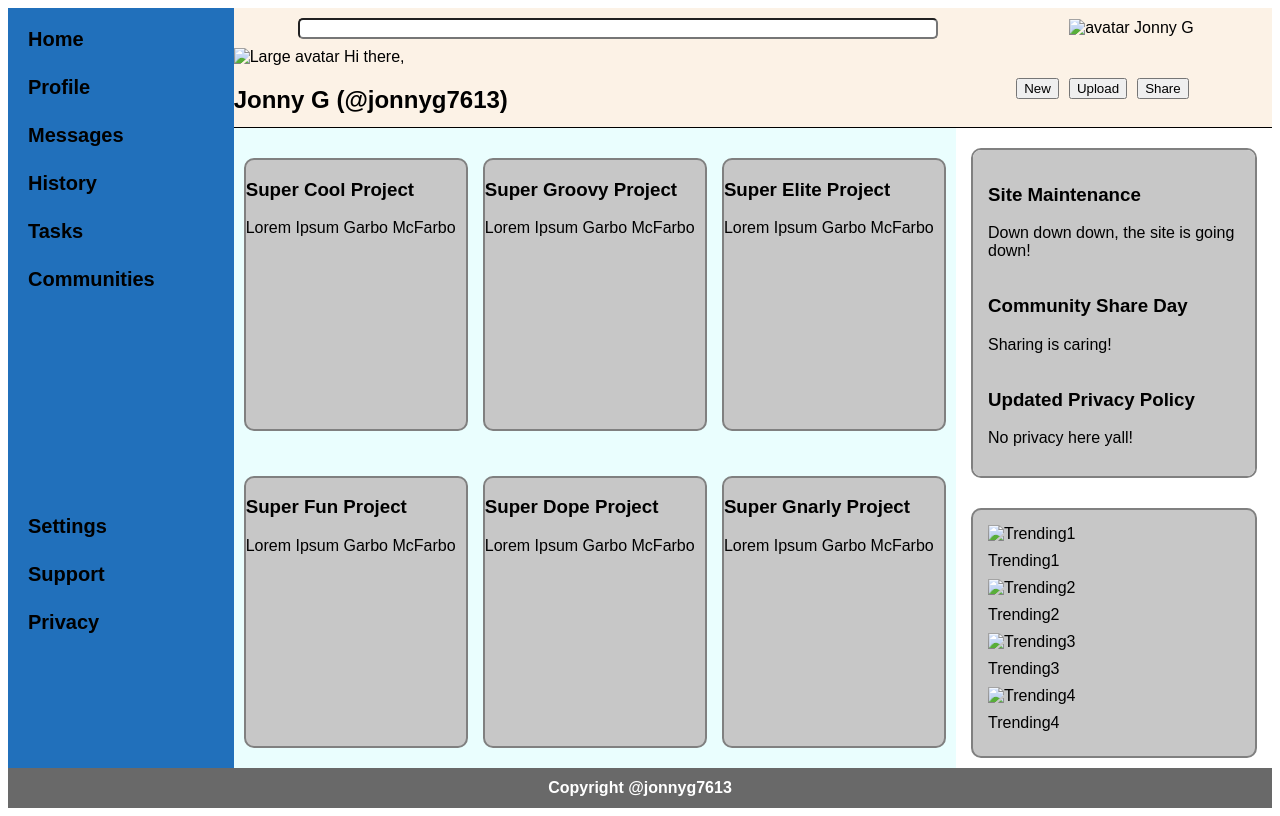
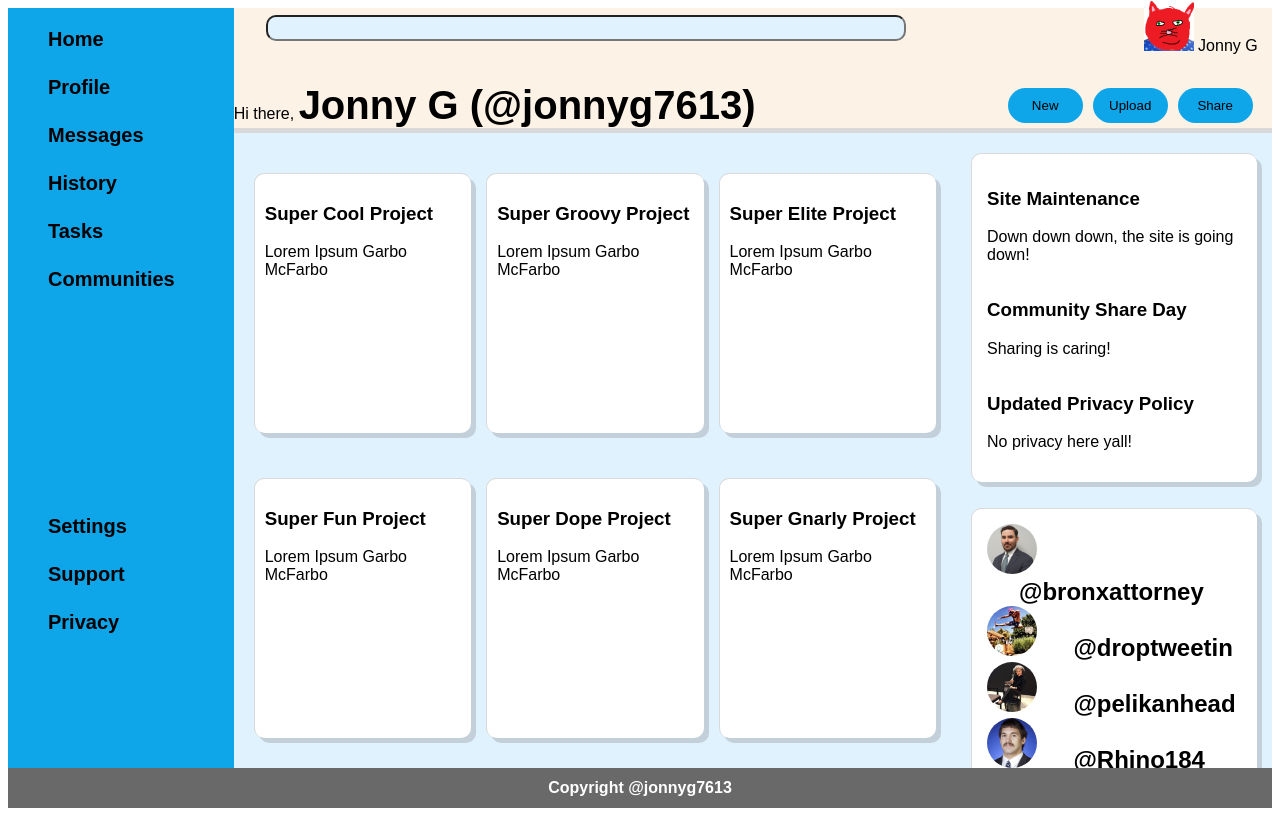
Before and after one commit to JonnyG7613/Dashboard, a plain HTML site: page index.html in a window 1280 px wide. Drawn offline with Linux system fonts and the light colour scheme.

Commit message:
V 0.3 Updated background colors to be more appealing to the eye.  Added images to all avatars. Adjusted size of buttons, search bar, avatars, and text.  Adjusted borders and added shadows of all grid elements inside the main body. For the next update, will add icons to the search bar, as well as links and semi-functionality.

```diff
--- a/index.html
+++ b/index.html
@@ -31,13 +31,12 @@
             <input type="search" name="searchBar" id="searchBar">
         </div>
         <div id="upperBarRight">
-            <img src="#" alt="avatar" class="avatar">
+            <img src="./cathead.png" alt="avatar" class="avatar">
             <span class="name">Jonny G</span>
         </div>
         <div id="lowerBarLeft">
-            <img src="#" alt="Large avatar" class="avatarLarge">
             <span>Hi there,</span>
-            <h2>Jonny G (@jonnyg7613)</h2>
+            <span class="name">Jonny G (@jonnyg7613)</span>
         </div>
         <div id="lowerBarRight">
             <button>New</button><button>Upload</button><button>Share</button>
@@ -73,6 +72,7 @@
     </div>
 
     <div id="announcements">
+        <div>
             <div class="announcements">
                 <h3>Site Maintenance</h3>
                 <p>Down down down, the site is going down!</p>
@@ -86,16 +86,22 @@
                 <p>No privacy here yall!</p>
             </div>
         </div>
+    </div>
 
     <div id="trending">
-        <img src="#" alt="Trending1" class="trendingAvatar"></img>
-        <span>Trending1</span>
-        <img src="#" alt="Trending2" class="trendingAvatar"></img>
-        <span>Trending2</span>
-        <img src="#" alt="Trending3" class="trendingAvatar"></img>
-        <span>Trending3</span>
-        <img src="#" alt="Trending4" class="trendingAvatar"></img>
-        <span>Trending4</span>
+        <div>
+            <img src="./bronx.jpg" alt="Trending1" class="trendingAvatar"></img>
+            <span>@bronxattorney</span>
+            <div></div>
+            <img src="./jeffrey.jpg" alt="Trending2" class="trendingAvatar"></img>
+            <span>@droptweetin</span>
+            <div></div>
+            <img src="./pelikan.jpg" alt="Trending3" class="trendingAvatar"></img>
+            <span>@pelikanhead</span>
+            <div></div>
+            <img src="./rhino.jpg" alt="Trending4" class="trendingAvatar"></img>
+            <span>@Rhino184</span>
+        </div>
     </div>
 
     <div id="footer">Copyright @jonnyg7613</div>
--- a/style.css
+++ b/style.css
@@ -1,3 +1,10 @@
+:root {
+    --main-bg-color: #e0f2fe;
+    --items-bg-color: rgb(255, 255, 255);
+    --shadow-bg-color: rgba(128, 128, 128, .3);
+    --sidebar-bg-color: #0ea5e9;
+}
+
 body {
     font-family: Arial, Helvetica, sans-serif;
     display: grid;
@@ -12,7 +19,7 @@ body {
 #sidebar {
     font-size: 20px;
     font-weight: bold;
-    background-color: rgb(33, 112, 187);
+    background-color: var(--sidebar-bg-color);
     grid-area: 1 / 1 / 4 / 2;
     display: grid;
     align-items: space-between;
@@ -20,7 +27,7 @@ body {
 
 .mainTasks {
     list-style-type: none;
-    padding-left: 20px;
+    padding-left: 40px;
 }
 
 .mainTasks li {
@@ -34,7 +41,7 @@ body {
 .helpTasks {
     list-style-type: none;
     margin-bottom: 0;
-    padding-left: 20px;
+    padding-left: 40px;
 }
 
 .helpTasks li {
@@ -52,9 +59,9 @@ body {
 #header {
     background-color: rgb(252, 242, 230);
     grid-area: 1 / 2 / 2 / 4;
-    border-bottom: 1px solid black;
+    box-shadow: 0 5px var(--shadow-bg-color);
     display: grid;
-    grid-template-columns: 60vw 15vw;
+    grid-template-columns: 55vw 25vw;
     grid-template-rows: 5vh 10vh;
 }
 
@@ -67,7 +74,9 @@ body {
 #searchBar {
     width: 50vw;
     margin: auto;
-    border-radius: 5px;
+    border-radius: 10px;
+    background-color: var(--main-bg-color);
+    height: 2vw;
 }
 
 #upperBarRight {
@@ -76,18 +85,34 @@ body {
     align-self: center;
 }
 
+.avatar {
+    width: 50px;
+    height: auto;
+}
+
 #lowerBarLeft {
     grid-area: 2 / 1 / 3 / 2;
+    align-self: end;
+}
+
+#lowerBarLeft .name {
+    font-size: 2.5rem;
+    font-weight: bold;
 }
 
 #lowerBarRight {
     grid-area: 2 / 2 / 3 / 3;
     justify-self: end;
-    align-self: center;
+    align-self: end;
 }
 
 #lowerBarRight button {
     margin: 5px;
+    border-radius: 20px;
+    width: 75px;
+    height: 35px;
+    background-color: var(--sidebar-bg-color);
+    border: none;
 }
 
 
@@ -101,16 +126,20 @@ body {
     gap: 15px;
     grid-template-columns: repeat(auto-fit, minmax(200px, 1fr));
     overflow: auto;
-    background-color: rgba(184, 252, 252, .3);
-    padding: 10px;
+    background-color: var(--main-bg-color);
+    padding: 20px;
+    margin-top: 5px;
 }
 
 .projects {
     margin: 20px 0px 10px 0px;
-    border: 2px solid gray;
+    padding: 10px;
+    border-left: .5px solid var(--shadow-bg-color);
+    border-top: .5px solid var(--shadow-bg-color);
     border-radius: 10px;
     height: auto;
-    background-color: rgb(199, 199, 199);
+    background-color: var(--items-bg-color);
+    box-shadow: 5px 5px var(--shadow-bg-color);
 }
 
 .projects:hover {
@@ -123,14 +152,21 @@ body {
 
 #announcements {
     grid-area: 2 / 3 / 3 / 4;
+    background-color: var(--main-bg-color);
+    margin-top: 5px;
+
+}
+
+#announcements>div {
     display: grid;
-    border: 2px solid grey;
+    border-left: .5px solid var(--shadow-bg-color);
+    border-top: .5px solid var(--shadow-bg-color);
     margin: 20px 15px 10px 15px;
     border-radius: 10px;
     padding: 15px;
     overflow: auto;
-    background-color: rgb(199, 199, 199);
-
+    background-color: var(--items-bg-color);
+    box-shadow: 5px 5px var(--shadow-bg-color);
 }
 
 /* =========
@@ -139,12 +175,30 @@ body {
 
 #trending {
     grid-area: 3 / 3 / 4 / 4;
-    display: grid;
-    border: 2px solid grey;
+    background-color: var(--main-bg-color);
+}
+
+#trending>div {
+    border-left: .5px solid var(--shadow-bg-color);
+    border-top: .5px solid var(--shadow-bg-color);
     margin: 20px 15px 10px 15px;
     border-radius: 10px;
     padding: 15px;
-    background-color: rgb(199, 199, 199);
+    background-color: var(--items-bg-color);
+    box-shadow: 5px 5px var(--shadow-bg-color);
+}
+
+.trendingAvatar {
+    width: 50px;
+    height: auto;
+    border-radius: 50%;
+    font-weight: 700;
+}
+
+#trending>div>span {
+    font-weight: bold;
+    padding-left: 2rem;
+    font-size: 1.5rem;
 }
 
 /* =========
@@ -160,3 +214,5 @@ body {
     align-items: center;
     justify-content: center;
 }
+
+/* @media (maxwidth:600px) {} */
```
Also changed, not shown: bronx.jpg (added), cathead.png (added), jeffrey.jpg (added), pelikan.jpg (added), rhino.jpg (added), 1 other file. Lines whose indentation alone changed are shown as unchanged.
